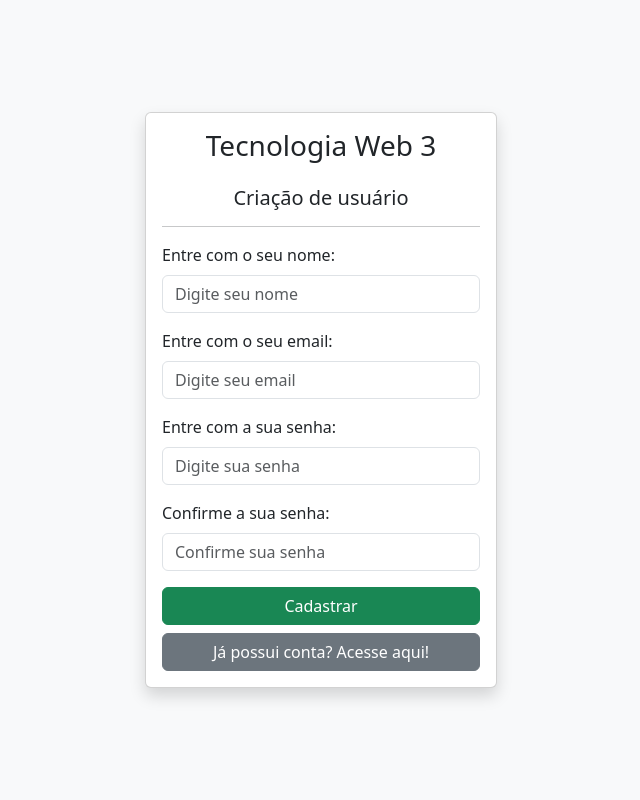
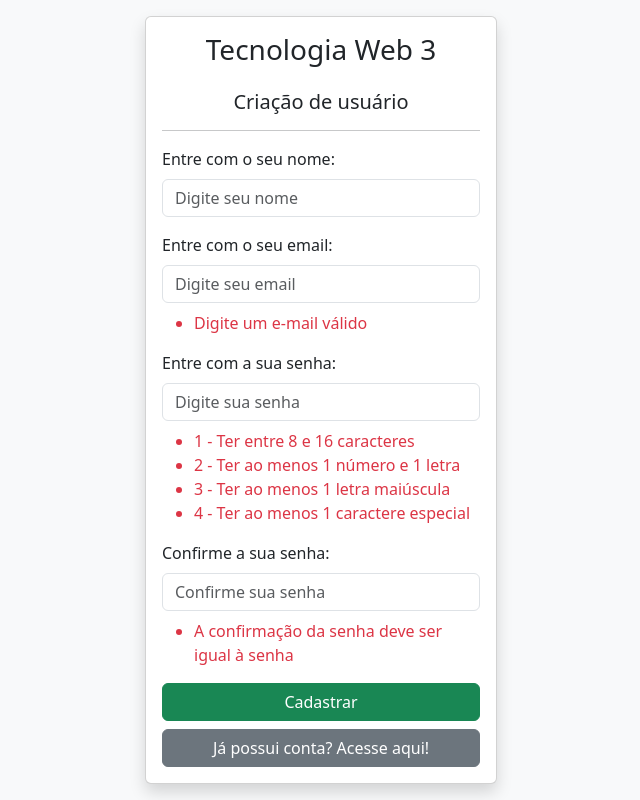
Before and after one commit to fabiocleinti-eng/Angular, an Angular app: page / in a window 1280 px wide. Shown: the whole page, without its empty margins (319-959 px from the left). Built offline with nearby package versions, Linux system fonts and the light colour scheme.

Commit message:
Validação Email, Senha e Confirmação de Senha

```diff
--- a/src/app/formulario/formulario.component.html
+++ b/src/app/formulario/formulario.component.html
@@ -5,43 +5,66 @@
       <h5 class="text-center">Criação de usuário</h5>
       <hr />
       <form [formGroup]="form" (ngSubmit)="onSubmit()">
+
         <div class="mb-3">
-                    <label for="nome" class="form-label">
-                         Entre com o seu nome:</label>
+          <label for="nome" class="form-label">Entre com o seu nome:</label>
           <input type="text" class="form-control" id="nome"
-                         placeholder="Digite seu nome"
-                         formControlName="nome">
+                 placeholder="Digite seu nome" formControlName="nome">
         </div>
+
         <div class="mb-3">
-                    <label for="email" class="form-label">
-                         Entre com o seu email:</label>
+          <label for="email" class="form-label">Entre com o seu email:</label>
           <input type="email" class="form-control" id="email"
-                            placeholder="Digite seu email" required
-                            formControlName="email">
+                 placeholder="Digite seu email" required formControlName="email"
+                 (input)="validateEmail()">
+
+            <ul class="mt-2">
+                <li [ngClass]="{'text-success': emailRules.confirm, 'text-danger': !emailRules.confirm}">
+                    Digite um e-mail válido
+                </li>
+            </ul>
         </div>
+
         <div class="mb-3">
-                    <label for="password" class="form-label">
-                          Entre com a sua senha:</label>
-                    <input type="password" class="form-control"
-                           id="password"
+          <label for="password" class="form-label">Entre com a sua senha:</label>
+          <input type="password" class="form-control" id="password"
                  placeholder="Digite sua senha" required
                  formControlName="senha" (input)="validatePassword()">
+
+          <!-- Lista de regras -->
+          <ul class="mt-2">
+            <li [ngClass]="{'text-success': passwordRules.length, 'text-danger': !passwordRules.length}">
+              1 - Ter entre 8 e 16 caracteres
+            </li>
+            <li [ngClass]="{'text-success': passwordRules.number, 'text-danger': !passwordRules.number}">
+              2 - Ter ao menos 1 número e 1 letra
+            </li>
+            <li [ngClass]="{'text-success': passwordRules.uppercase, 'text-danger': !passwordRules.uppercase}">
+              3 - Ter ao menos 1 letra maiúscula
+            </li>
+            <li [ngClass]="{'text-success': passwordRules.special, 'text-danger': !passwordRules.special}">
+              4 - Ter ao menos 1 caractere especial
+            </li>
+          </ul>
         </div>
+
         <div class="mb-3">
-                    <label for="password-confirm" class="form-label">
-                           Confirme a sua senha:</label>
-                    <input type="password" class="form-control"
-                           id="password-confirm"
-                           placeholder="Confirme sua senha"
-                        required>
+          <label for="password-confirm" class="form-label">Confirme a sua senha:</label>
+          <input type="password" class="form-control" id="password-confirm"
+                 placeholder="Confirme sua senha" required
+                 formControlName="verificaSenha" (input)="validatePasswordConfirm()">
+            <ul class="mt-2">
+                <li [ngClass]="{'text-success': passwordRules.confirm, 'text-danger': !passwordRules.confirm}">
+                    A confirmação da senha deve ser igual à senha
+                </li>
+            </ul>
         </div>
+
         <div class="d-grid">
-                    <button type="submit" class="btn btn-success">
-                            Cadastrar</button>
+          <button type="submit" class="btn btn-success">Cadastrar</button>
         </div>
         <div class="d-grid mt-2">
-                    <a routerLink="/autenticar-usuario"
-                         class="btn btn-secondary">
+          <a routerLink="/autenticar-usuario" class="btn btn-secondary">
             Já possui conta? Acesse aqui!
           </a>
         </div>
--- a/src/app/formulario/formulario.component.ts
+++ b/src/app/formulario/formulario.component.ts
@@ -1,9 +1,12 @@
 import { Component } from '@angular/core';
+import { NgModule } from '@angular/core';
+import { CommonModule } from '@angular/common';
 import { FormControl, FormGroup, FormsModule, ReactiveFormsModule, Validators } from '@angular/forms';
 
 @Component({
   selector: 'app-formulario',
   imports: [
+    CommonModule,
     FormsModule,
     ReactiveFormsModule
   ],
@@ -14,19 +17,57 @@ export class FormularioComponent {
 
   passwordRegex = /^(?=.*[A-Z])(?=.*[a-z])(?=.*\d)(?=.*[@$!%*?&])[A-Za-z\d@$!%*?&]{8,16}$/;
 
+  emailRegex = /^[a-z0-9._%+-]+@[a-z0-9.-]+\.[a-z]{2,}$/i;
+
+  passwordRules = {
+    length: false,
+    number: false,
+    uppercase: false,
+    special: false,
+    confirm: false
+  };
+
+  emailRules = {
+    confirm: false
+  }
 
   //construindo um formulário
   form = new FormGroup({
     nome : new FormControl(''), //campo 'nome'
-    email : new FormControl(''), //campo 'email'
-    senha : new FormControl('', [Validators.required, Validators.pattern(this.passwordRegex)]) //campo 'senha'
+    email : new FormControl('', [Validators.required, Validators.pattern(this.emailRegex)]), //campo 'email'
+    senha : new FormControl('', [Validators.required, Validators.pattern(this.passwordRegex)]), //campo 'senha'
+    verificaSenha: new FormControl('')
   });
 
   // Método de validação da senha
   validatePassword() {
     const password = this.form.get('senha')?.value ?? '';
     const isValid = this.passwordRegex.test(password);
+
+
+    this.passwordRules.length = password.length >= 8 && password.length <= 16;
+    this.passwordRules.number = /[0-9]/.test(password) && /[a-zA-Z]/.test(password);
+    this.passwordRules.uppercase = /[A-Z]/.test(password);
+    this.passwordRules.special = /[^a-zA-Z0-9]/.test(password);
+
     return isValid;
+  }
+
+  validateEmail(){
+    const email = this.form.get('email')?.value ?? '';
+    const isValid = this.emailRegex.test(email);
+
+
+    this.emailRules.confirm = isValid;
+
+    return isValid;
+  }
+
+  validatePasswordConfirm(){
+    const password = this.form.get('senha')?.value ?? '';
+    const passwordConfirm = this.form.get('verificaSenha')?.value ?? '';
+
+    this.passwordRules.confirm = password == passwordConfirm;
   }
 
   //capturar do evento submit
```
Lines whose indentation alone changed are shown as unchanged.
